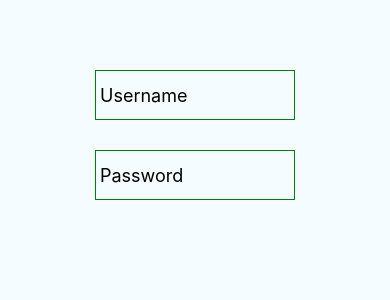
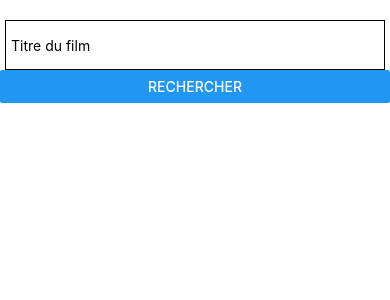
Before and after one commit to florian92i/React-native, a React Native app: screen / in a window 390 px wide. Shown: the top 300 px of the page. Built offline with nearby package versions, Linux system fonts and the light colour scheme.

Commit message:
le props

```diff
--- /dev/null
+++ b/API/TMDBApi.js
@@ -0,0 +1,10 @@
+// API/TMDBApi.js
+
+const API_TOKEN = "d474f24b444d730aa307390bbca2299f";
+
+export function getFilmsFromApiWithSearchedText (text) {
+  const url = 'https://api.themoviedb.org/3/search/movie?api_key=' + API_TOKEN + '&language=fr&query=' + text
+  return fetch(url)
+    .then((response) => response.json())
+    .catch((error) => console.error(error))
+}
--- a/App.js
+++ b/App.js
@@ -1,43 +1,12 @@
 // App.js
 
-/**
- * Sample React Native App
- * https://github.com/facebook/react-native
- * @flow
- */
+import React from 'react'
+import Search from './components/Search'
 
-import React, { Component } from 'react';
-import {
-  Platform,
-  StyleSheet,
-  Text,
-  View
-} from 'react-native';
-
-import Login from './components/Login';
-
-const instructions = Platform.select({
-  ios: 'Press Cmd+R to reload,\n' +
-    'Cmd+D or shake for dev menu',
-  android: 'Double tap R on your keyboard to reload,\n' +
-    'Shake or press menu button for dev menu',
-});
-
-export default class App extends Component {
+export default class App extends React.Component {
   render() {
     return (
-      <View style={styles.container}>
-        <Login />
-      </View>
-    );
+      <Search/>
+    )
   }
 }
-
-const styles = StyleSheet.create({
-  container: {
-    flex: 1,
-    paddingTop: 40,
-    alignItems: 'center',
-    backgroundColor: '#F5FCFF',
-  }
-});
--- /dev/null
+++ b/Helpers/filmsData.js
@@ -0,0 +1,22 @@
+// Helpers/filmsData.js
+
+export default data = [
+   {
+      id:181808,
+      vote_average:7.2,
+      title:"Star Wars VIII - Les derniers Jedi",
+      poster_path:"",
+      original_title:"Star Wars: The Last Jedi",
+      overview:"Nouvel épisode de la saga. Les héros du Réveil de la force rejoignent les figures légendaires de la galaxie dans une aventure épique qui révèle des secrets ancestraux sur la Force et entraîne de choquantes révélations sur le passé…",
+      release_date:"2017-12-13"
+   },
+   {
+      id:181809,
+      vote_average:8.1,
+      title:"La Guerre des étoiles",
+      poster_path:"",
+      original_title:"Star Wars",
+      overview:"Il y a bien longtemps, dans une galaxie très lointaine... La guerre civile fait rage entre l'Empire galactique et l'Alliance rebelle. Capturée par les troupes de choc de l'Empereur menées par le sombre et impitoyable Dark Vador, la princesse Leia Organa dissimule les plans de l’Étoile Noire, une station spatiale invulnérable, à son droïde R2-D2 avec pour mission de les remettre au Jedi Obi-Wan Kenobi. Accompagné de son fidèle compagnon, le droïde de protocole C-3PO, R2-D2 s'échoue sur la planète Tatooine et termine sa quête chez le jeune Luke Skywalker. Rêvant de devenir pilote mais confiné aux travaux de la ferme, ce dernier se lance à la recherche de ce mystérieux Obi-Wan Kenobi, devenu ermite au cœur des montagnes désertiques de Tatooine...",
+      release_date:"1977-05-25"
+   }
+]
--- /dev/null
+++ b/components/FilmItem.js
@@ -0,0 +1,79 @@
+// Components/FilmItem.js
+
+import React from 'react'
+import { StyleSheet, View, Text, Image } from 'react-native'
+
+class FilmItem extends React.Component {
+  render() {
+    const film = this.props.film
+    return (
+      <View style={styles.main_container}>
+        <Image
+          style={styles.image}
+          source={{uri: "image"}}
+        />
+        <View style={styles.content_container}>
+          <View style={styles.header_container}>
+            <Text style={styles.title_text}>{film.title}</Text>
+            <Text style={styles.vote_text}>{film.vote_average}</Text>
+          </View>
+          <View style={styles.description_container}>
+            <Text style={styles.description_text} numberOfLines={6}>{film.overview}</Text>
+          </View>
+          <View style={styles.date_container}>
+            <Text style={styles.date_text}>Sorti le {film.release_date}</Text>
+          </View>
+        </View>
+      </View>
+    )
+  }
+}
+
+const styles = StyleSheet.create({
+  main_container: {
+    height: 190,
+    flexDirection: 'row'
+  },
+  image: {
+    width: 120,
+    height: 180,
+    margin: 5,
+    backgroundColor: 'gray'
+  },
+  content_container: {
+    flex: 1,
+    margin: 5
+  },
+  header_container: {
+    flex: 3,
+    flexDirection: 'row'
+  },
+  title_text: {
+    fontWeight: 'bold',
+    fontSize: 20,
+    flex: 1,
+    flexWrap: 'wrap',
+    paddingRight: 5
+  },
+  vote_text: {
+    fontWeight: 'bold',
+    fontSize: 26,
+    color: '#666666'
+  },
+  description_container: {
+    flex: 7
+  },
+  description_text: {
+    fontStyle: 'italic',
+    color: '#666666'
+  },
+  date_container: {
+    flex: 1
+  },
+  date_text: {
+    textAlign: 'right',
+    fontSize: 14
+  }
+})
+
+export default FilmItem
--- /dev/null
+++ b/components/Search.js
@@ -0,0 +1,58 @@
+// Components/Search.js
+
+import React from 'react'
+//import films from '../Helpers/filmsData'
+import FilmItem from './FilmItem'
+import { getFilmsFromApiWithSearchedText } from '../API/TMDBApi' // import { } from ... car c'est un export nommé dans TMDBApi.js
+
+
+
+import { StyleSheet, FlatList, View, TextInput, Button, Text } from 'react-native'
+
+class Search extends React.Component {
+// On initialise un tableau vide pour l'appeler apres dans _loadFilms
+  constructor(props) {
+    super(props)
+    this.state = { films: [] }
+  }
+
+
+  _loadFilms() {
+
+    getFilmsFromApiWithSearchedText("star").then(data => {
+      // on utiliser la function stocker dans le TMDBApi lorsque que getFilmsFromApiWithSearchedText se fini callback et on remplie le tableau vide du
+      // resultats de l'api
+      this.setState({ films: data.results })
+    })
+ }
+  render() {
+      return (
+        <View style={styles.main_container}>
+         <TextInput style={styles.textinput} placeholder='Titre du film'/>
+         <Button style={{ height: 50 }} title='Rechercher' onPress={() => this._loadFilms()}/>
+         <FlatList
+           data={this.state.films}
+           keyExtractor={(item) => item.id.toString()}
+           renderItem={({item}) => <FilmItem film={item}/>}
+         />
+       </View>
+      )
+   }
+}
+
+const styles = StyleSheet.create({
+  main_container: {
+    flex: 1,
+    marginTop: 20
+  },
+  textinput: {
+    marginLeft: 5,
+    marginRight: 5,
+    height: 50,
+    borderColor: '#000000',
+    borderWidth: 1,
+    paddingLeft: 5
+  }
+})
+
+export default Search
```
Also changed, not shown: 1 other file (tests, documents, lock files or other folders).
